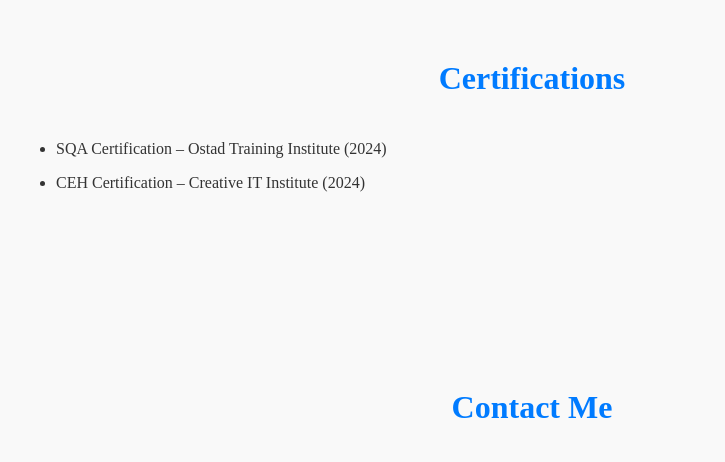
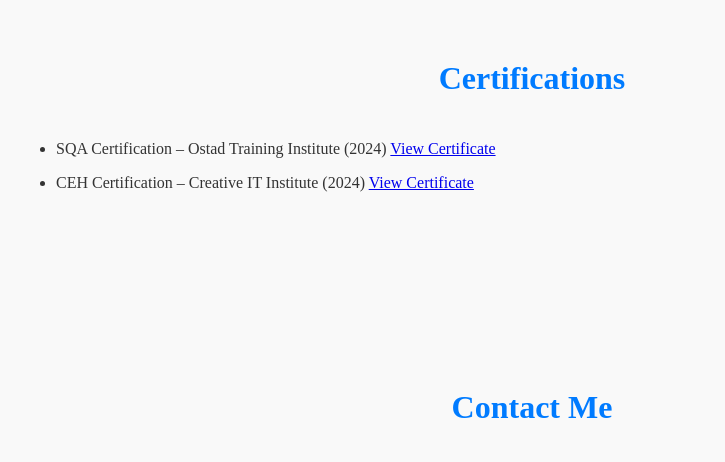
Before and after one commit to zishuvo1/zahidul-portfolio, a plain HTML site: page index.html in a window 1280 px wide. Shown: the part 2860-3322 px from the top of the page, without its empty margins (108-833 px from the left). Drawn offline with Linux system fonts and the light colour scheme.

Commit message:
Update index.html

```diff
--- a/index.html
+++ b/index.html
@@ -102,12 +102,23 @@
 
 
     <section id="certifications" class="section">
-        <h2 class="section-title">Certifications</h2>
-        <ul>
-            <li>SQA Certification – Ostad Training Institute (2024)</li>
-            <li>CEH Certification – Creative IT Institute (2024)</li>
-        </ul>
-    </section>
+    <h2 class="section-title">Certifications</h2>
+    <ul>
+        <li>
+            SQA Certification – Ostad Training Institute (2024)
+            <a href="assets/certificates/sqa-certificate.jpg" target="_blank" class="cert-link">
+                View Certificate
+            </a>
+        </li>
+
+        <li>
+            CEH Certification – Creative IT Institute (2024)
+            <a href="assets/certificates/ceh-certificate.jpg" target="_blank" class="cert-link">
+                View Certificate
+            </a>
+        </li>
+    </ul>
+</section>
 
 
     <section id="contact" class="section">
```
